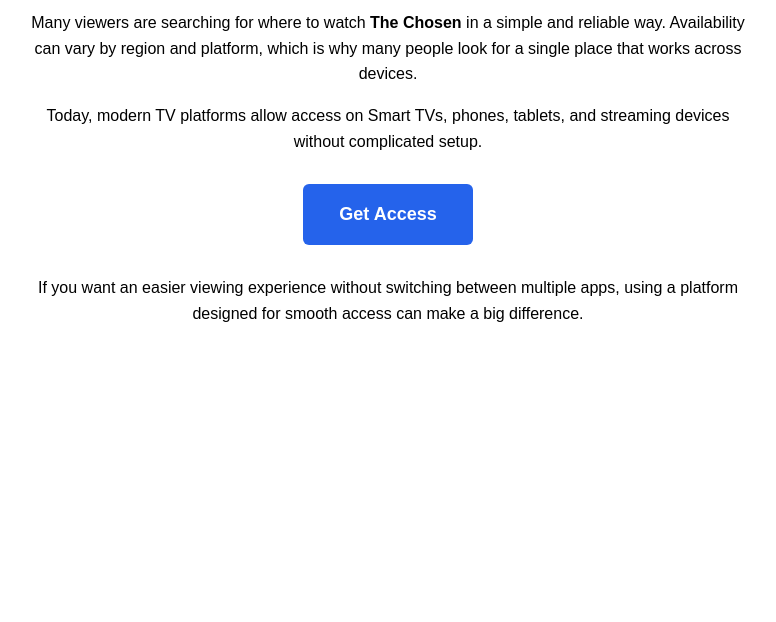
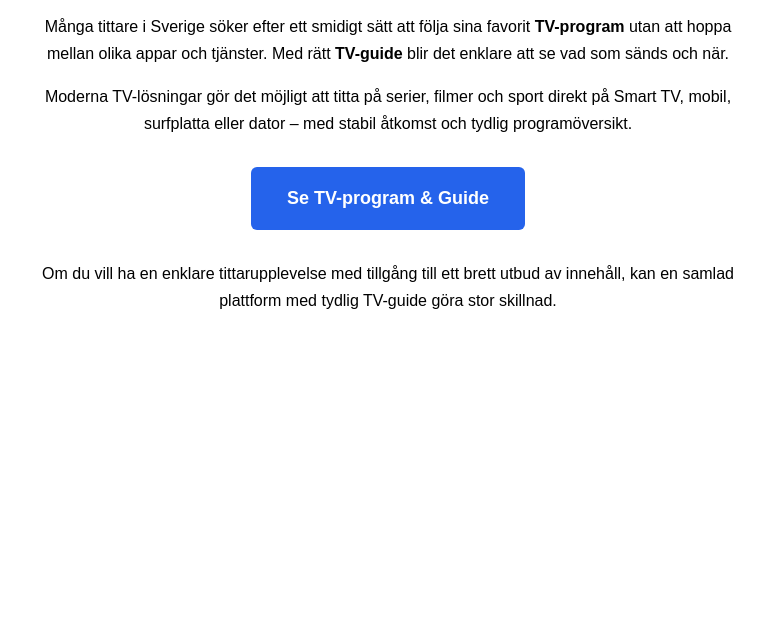
Before and after one commit to channels4k/guide.github.io, a plain HTML site: page index.html in a window 1280 px wide. Shown: the part 178-800 px from the top of the page, without its empty margins (252-1028 px from the left). Drawn offline with Linux system fonts and the light colour scheme.

Commit message:
Update index.html

```diff
--- a/index.html
+++ b/index.html
@@ -1,53 +1,70 @@
 <!DOCTYPE html>
-<html lang="en">
+<html lang="sv">
 <head>
+  <meta charset="UTF-8">
+  <title>TV-program & TV-guide – Hitta rätt innehåll enkelt</title>
+  <meta name="viewport" content="width=device-width, initial-scale=1.0">
 
-<!-- Google tag (gtag.js) -->
-<script async src="https://www.googletagmanager.com/gtag/js?id=G-5RF96H2FNK"></script>
+  <!-- Google tag (GA4 + Google Ads base) -->
+  <script async src="https://www.googletagmanager.com/gtag/js?id=G-RQ0SJF8650"></script>
   <script>
     window.dataLayer = window.dataLayer || [];
     function gtag(){dataLayer.push(arguments);}
     gtag('js', new Date());
 
-  gtag('config', 'G-5RF96H2FNK');
+    /* Google Analytics */
+    gtag('config', 'G-RQ0SJF8650');
+
+    /* Google Ads BASE (replace with your Ads ID if different) */
+    gtag('config', 'AW-1234567890');
   </script>
+</head>
 
+<body style="margin:0;padding:0;background:#ffffff;">
 
+<section style="max-width:720px;margin:80px auto;padding:30px;text-align:center;line-height:1.7;font-family:Arial,sans-serif;">
 
-  <meta charset="UTF-8">
-  <title>Where to Watch The Chosen – Viewing Guide</title>
-  <meta name="viewport" content="width=device-width, initial-scale=1.0">
-</head>
-<body style="font-family:Arial,sans-serif;background:#ffffff;margin:0;padding:0;">
-
-<section style="max-width:720px;margin:80px auto;padding:30px;text-align:center;line-height:1.6;">
-
-<h1>Where to Watch The Chosen</h1>
+  <h1>TV-program & TV-guide – Hitta rätt innehåll enkelt</h1>
 
   <p>
-Many viewers are searching for where to watch <strong>The Chosen</strong> in a simple and reliable way.
-Availability can vary by region and platform, which is why many people look for a single place that works across devices.
+    Många tittare i Sverige söker efter ett smidigt sätt att följa sina favorit
+    <strong>TV-program</strong> utan att hoppa mellan olika appar och tjänster.
+    Med rätt <strong>TV-guide</strong> blir det enklare att se vad som sänds och när.
   </p>
 
   <p>
-Today, modern TV platforms allow access on Smart TVs, phones, tablets, and streaming devices without complicated setup.
+    Moderna TV-lösningar gör det möjligt att titta på serier, filmer och sport
+    direkt på Smart TV, mobil, surfplatta eller dator – med stabil åtkomst
+    och tydlig programöversikt.
   </p>
 
+  <!-- CTA BUTTON -->
   <div style="margin:30px 0;">
-  <a href="https://channels4k.com"
+    <a href="https://nordiciptv8k.com"
        target="_blank"
        rel="noopener noreferrer"
-     style="display:inline-block;padding:16px 36px;background:#2563eb;color:#ffffff;text-decoration:none;font-size:18px;border-radius:6px;font-weight:600;">
-     Get Access
+       style="display:inline-block;padding:16px 36px;
+              background:#2563eb;color:#ffffff;
+              text-decoration:none;font-size:18px;
+              border-radius:6px;font-weight:600;">
+      Se TV-program & Guide
     </a>
   </div>
 
   <p>
-If you want an easier viewing experience without switching between multiple apps,
-using a platform designed for smooth access can make a big difference.
+    Om du vill ha en enklare tittarupplevelse med tillgång till ett brett
+    utbud av innehåll, kan en samlad plattform med tydlig TV-guide
+    göra stor skillnad.
   </p>
 
 </section>
 
+<!-- Google Ads Conversion Event (OPTIONAL – add label if you use conversions) -->
+<script>
+  gtag('event', 'conversion', {
+    'send_to': 'AW-1234567890/CONVERSION_LABEL'
+  });
+</script>
+
 </body>
 </html>
```
Lines whose indentation alone changed are shown as unchanged.
